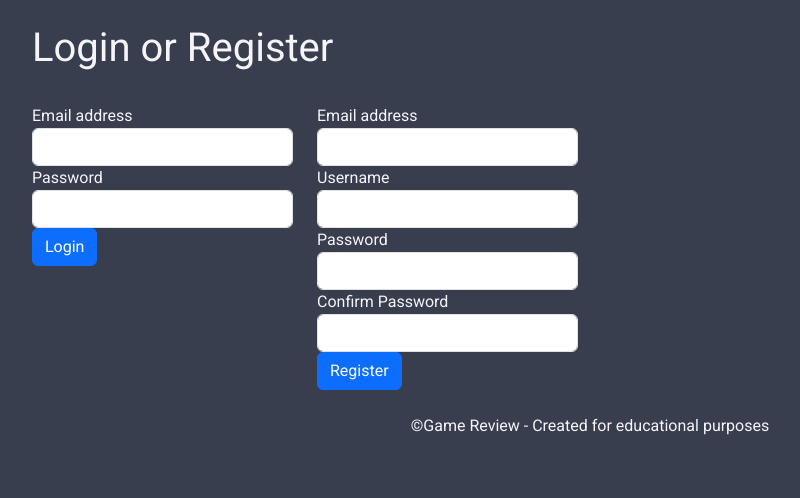
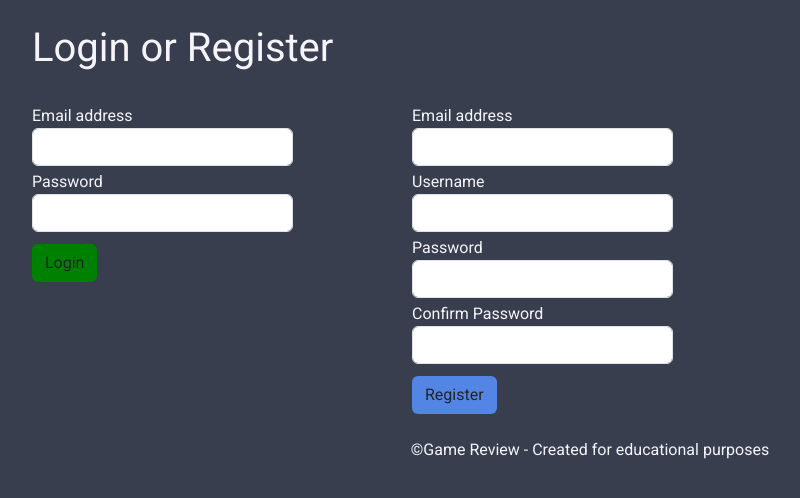
Before and after one commit to Oliver-Pile/MMI-GameReview, a PHP site: page /index.php?p=login in a window 1280 px wide. Shown: the part 56-554 px from the top of the page, without its empty margins (50-850 px from the left). Run offline with PHP 8.4, Linux system fonts and the light colour scheme; data that the repository does not hold is empty; style sheets or scripts are compiled from the project's sources; some libraries are stand-ins or nearby versions.

Commit message:
Styling for login page

```diff
--- a/pages/helpers/login_helper.php
+++ b/pages/helpers/login_helper.php
@@ -11,6 +11,7 @@
     if ($errors) {
       displayErrors($errors);
     } else {
+      // TODO: Verify email does not already exist
       $userCreated = $User -> createUser($email, $username, $password);
       if($userCreated) {
         displayAlert("User created - Please login", "success");
@@ -31,7 +32,7 @@
         if ($user) {
           displayAlert("Login Successful - Welcome back.", "success");
         } else {
-          displayAlert("Login Failed - Please check the credentials - Welcome back.", "danger");
+          displayAlert("Login Failed - Please check the credentials", "danger");
         }
     }
   }
--- a/pages/login.php
+++ b/pages/login.php
@@ -2,7 +2,7 @@
   require_once(__DIR__ . '/helpers/login_helper.php')
 ?>
 
-<div class="container">
+<div class="container" id="login-page">
   <h1 class="mb-4 pb-2">Login or Register</h1>
   <div class="row">
     <div class="col-md-3">
@@ -15,9 +15,10 @@
           <label for="login_password">Password</label>
           <input type="password" class="form-control" id="login_password" name="password">
         </div>
-        <button type="submit" name="login" value="1" class="btn btn-primary">Login</button>
+        <button type="submit" name="login" value="1" class="btn btn-login">Login</button>
       </form>
     </div>
+    <div class="col-md-1"></div>
     <div class="col-md-3">
       <form id="registration-form" method="post" action="">
         <div class="form-group">
@@ -37,7 +38,7 @@
           <input type="password" class="form-control" id="reg_password_confirm"
           name="password_confirm">
         </div>
-        <button type="submit" name="reg" value="1" class="btn btn-primary">Register</button>
+        <button type="submit" name="reg" value="1" class="btn btn-reg">Register</button>
       </form>
     </div>
   </div>
--- a/scss/main.scss
+++ b/scss/main.scss
@@ -6,3 +6,4 @@
 @import "components/card";
 @import "pages/games";
 @import "pages/game";
+@import "pages/login";
--- /dev/null
+++ b/scss/pages/_login.scss
@@ -0,0 +1,25 @@
+#login-page {
+
+  .btn {
+    margin-top: 8px;
+  }
+
+  .btn-login {
+    background-color: green;
+  }
+
+  .btn-reg {
+    background-color: $header-color;
+  }
+
+  form {
+    label {
+      color: $secondary-color;
+    }
+
+    input {
+      margin-bottom: 4px;
+    }
+  }
+
+}
```
